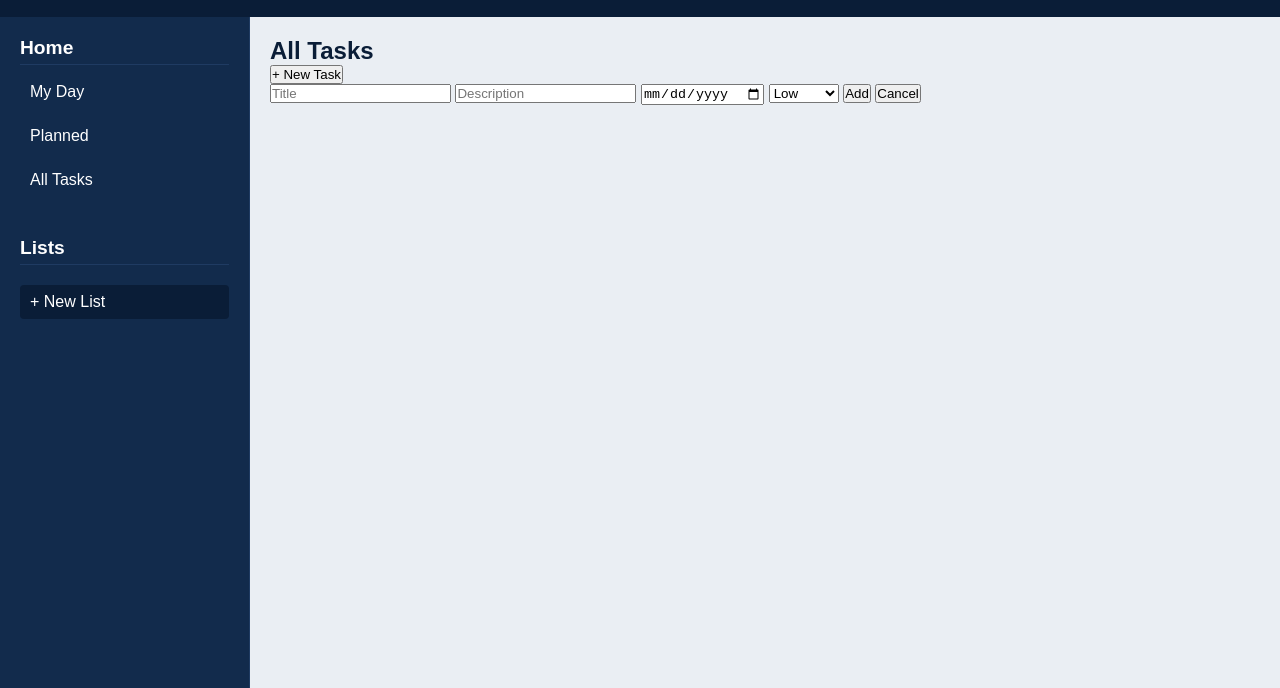
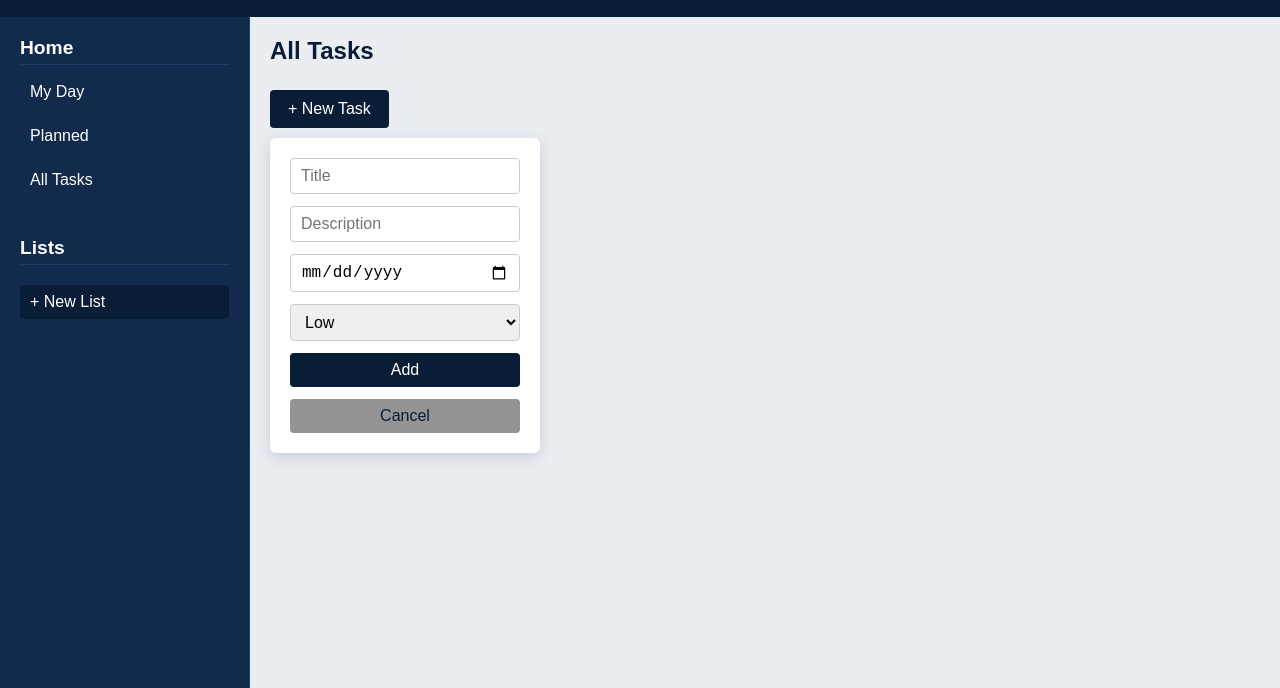
Before and after one commit to dlastic/odin-todo-list, a website built with webpack: page src/template.html in a window 1280 px wide. Shown: the part 68-756 px from the top of the page. Built offline with nearby package versions, Linux system fonts and the light colour scheme.

Commit message:
Add styles for new todo button and popup form

```diff
--- a/src/styles.css
+++ b/src/styles.css
@@ -167,6 +167,92 @@ main.content {
   box-shadow: 0 2px 4px rgba(0, 0, 0, 0.1);
 }
 
+.project-new-todo {
+  margin-top: 25px;
+  position: relative;
+}
+
+.new-todo-btn {
+  background-color: #0a1d37;
+  color: #fff;
+  border: none;
+  padding: 10px 18px;
+  font-size: 1rem;
+  border-radius: 4px;
+  cursor: pointer;
+  transition: background 0.2s;
+  margin-bottom: 10px;
+}
+
+.new-todo-btn:hover,
+.new-todo-btn:focus {
+  background-color: #1f3b62;
+  outline: none;
+}
+
+.new-todo-popup {
+  background: #fff;
+  color: #0a1d37;
+  border-radius: 6px;
+  box-shadow: 0 4px 16px rgba(10, 29, 55, 0.15);
+  padding: 20px;
+  position: absolute;
+  top: 48px;
+  left: 0;
+  min-width: 270px;
+  z-index: 200;
+}
+
+#new-todo-form {
+  display: flex;
+  flex-direction: column;
+  gap: 12px;
+}
+
+#new-todo-form input,
+#new-todo-form select {
+  padding: 8px 10px;
+  border: 1px solid #ccc;
+  border-radius: 4px;
+  font-size: 1rem;
+}
+
+.add-todo-btn {
+  background-color: #0a1d37;
+  color: #fff;
+  border: none;
+  padding: 8px 0;
+  border-radius: 4px;
+  font-size: 1rem;
+  cursor: pointer;
+  margin-right: 8px;
+  transition: background 0.2s;
+  width: 100%;
+}
+
+.add-todo-btn:hover,
+.add-todo-btn:focus {
+  background-color: #1f3b62;
+  outline: none;
+}
+
+.cancel-todo-btn {
+  background-color: #949494;
+  color: #0a1d37;
+  border: none;
+  padding: 8px 0;
+  border-radius: 4px;
+  font-size: 1rem;
+  cursor: pointer;
+  transition: background 0.2s;
+}
+
+.cancel-todo-btn:hover,
+.cancel-todo-btn:focus {
+  background-color: #eaeef3;
+  outline: none;
+}
+
 footer {
   background-color: #0a1d37;
   color: #ffffff;
```
